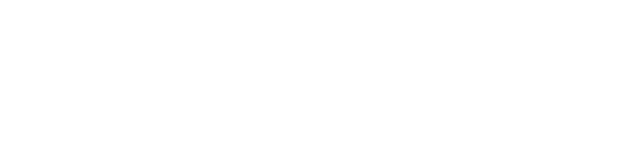
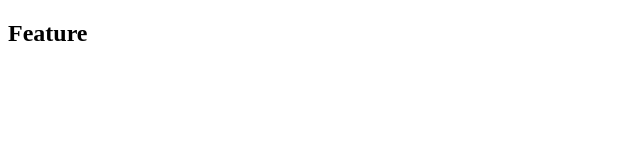
Before and after one commit to meitsang/Jump-git-prac, a plain HTML site: page index.html in a window 1280 px wide. Shown: the whole page, without its empty margins (0-640 px from the left). Drawn offline with Linux system fonts and the light colour scheme.

Commit message:
added feature

```diff
--- a/index.html
+++ b/index.html
@@ -7,6 +7,8 @@
   <title>Document</title>
 </head>
 <body>
-
+  <section class="feature">
+    <h2>Feature</h2>
+  </section>
 </body>
 </html>
```
